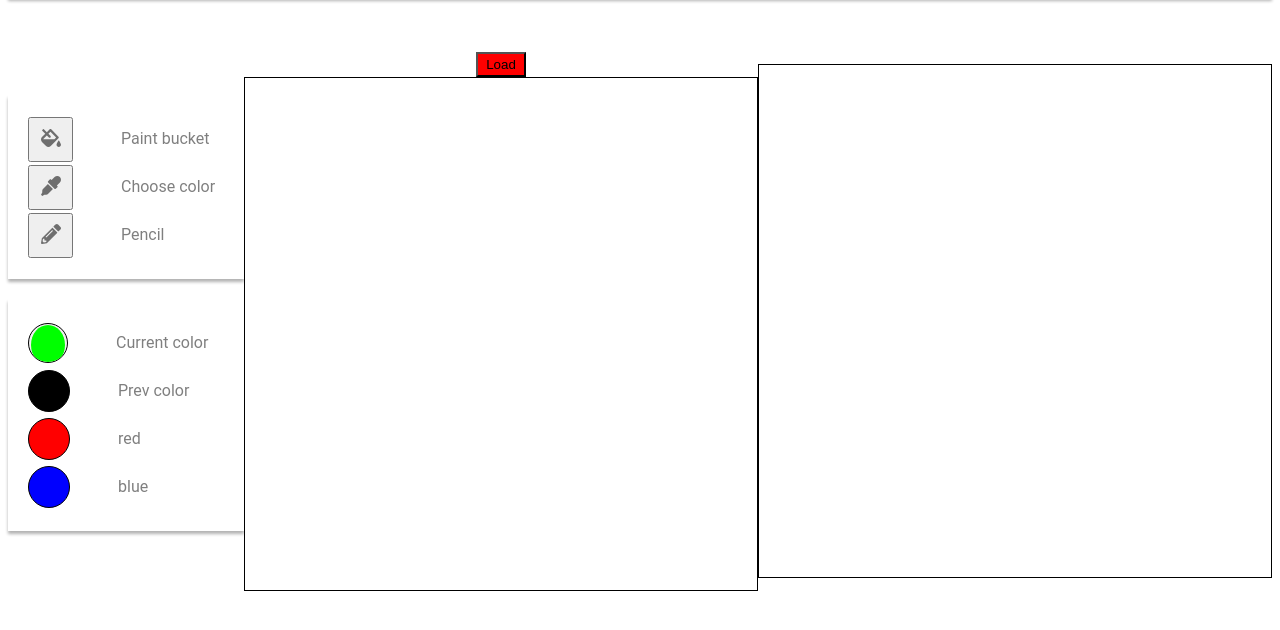
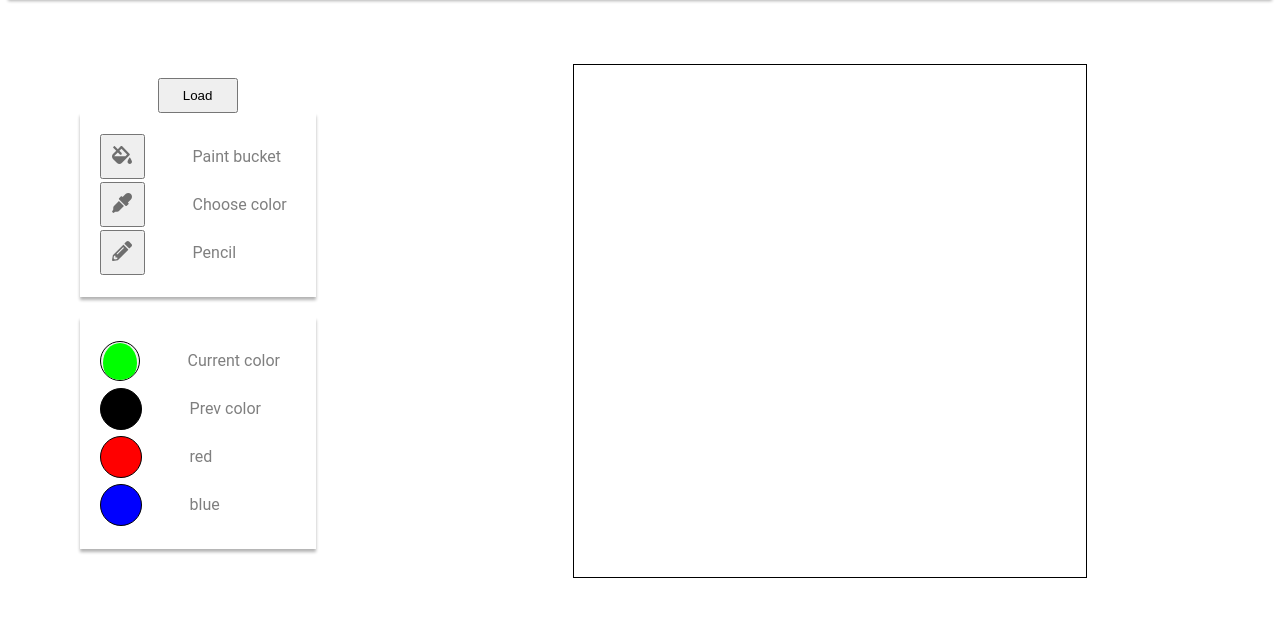
Before and after one commit to SergeyV1987/codejam-image-api, a plain HTML site: page index.html in a window 1280 px wide. Shown: the part 58-688 px from the top of the page. Drawn offline with Linux system fonts and the light colour scheme.

Commit message:
refactoring

```diff
--- a/index.html
+++ b/index.html
@@ -17,6 +17,9 @@
   </header>
   <main class="main">
     <div class="controls">
+      <div>
+        <button class="load">Load</button>
+      </div>
       <div class="toolbox">
         <div class="toolbox__item">
           <button class="toolbox__bucket">
@@ -57,11 +60,7 @@
       </div>
     </div>
     <div class="field">
-      <button class="load">Load</button>
       <canvas id="canvas" class="canvas" width="512" height="512"></canvas>
-    </div>
-    <div class="field">
-      <canvas id="canvas2" class="canvas" width="512" height="512"></canvas>
     </div>
   </main>
 </div>
--- a/style.css
+++ b/style.css
@@ -107,7 +107,7 @@ input[type="color"]::-webkit-color-swatch {
 }
 
 .load {
-  width: 50px;
-  height: 25px;
-  background-color: red;
+  width: 80px;
+  height: 35px;
+  cursor: pointer;
 }
```
